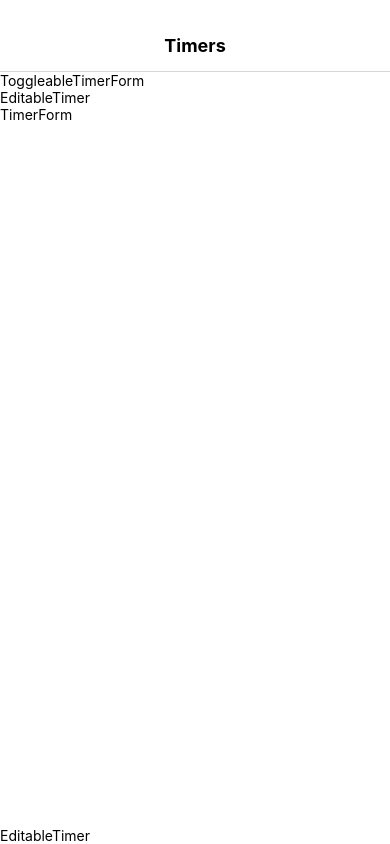
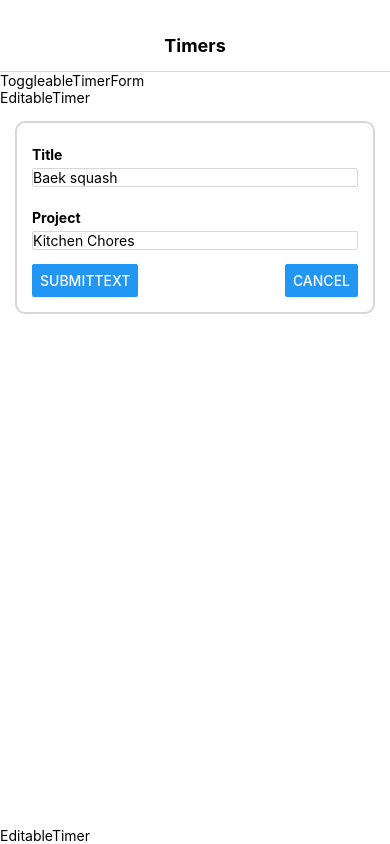
Before and after one commit to mindeleven/react-native-sample-apps, a React Native app in the folder time-tracking/: screen / in a window 390 px wide. Built offline with nearby package versions, Linux system fonts and the light colour scheme.

Commit message:
Elaborating on the layout of the TimerForm component

```diff
--- a/time-tracking/src/components/TimerForm.js
+++ b/time-tracking/src/components/TimerForm.js
@@ -1,14 +1,74 @@
 import React from 'react';
-import { StyleSheet, Text, View } from 'react-native';
+import { StyleSheet, Text, View, TextInput, Button } from 'react-native';
 
-function TimerForm() {
+function TimerForm({ id, title, project }) {
   return (
-    <View>
-      <Text>TimerForm</Text>
+    <View style={styles.formContainer}>
+      <View style={styles.attributeContainer}>
+        <Text style={styles.textInputTitle}>Title</Text>
+        <View style={styles.textInputContainer}>
+          <TextInput
+            style={styles.TextInput}
+            underlineColorAndroid="transparent"
+            defaultValue={title}
+          />
+        </View>
+      </View>
+      <View style={styles.attributeContainer}>
+        <Text style={styles.textInputTitle}>Project</Text>
+        <View style={styles.textInputContainer}>
+          <TextInput
+            style={styles.TextInput}
+            underlineColorAndroid="transparent"
+            defaultValue={project}
+          />
+        </View>
+      </View>
+      <View style={styles.buttonGroup}>
+        <Button
+          title="submitText"
+        />
+        <Button
+          title="Cancel"
+        />
+      </View>
     </View>
   );
 }
 
-const styles = StyleSheet.create({});
+const styles = StyleSheet.create({
+  formContainer: {
+    backgroundColor: 'white',
+    borderColor: '#D6D7DA',
+    borderWidth: 2,
+    borderRadius: 10,
+    padding: 15,
+    margin: 15,
+    marginBottom: 0
+  },
+  attributeContainer: {
+    marginVertical: 8
+  },
+  textInputContainer: {
+    borderColor: '#D6D7DA',
+    borderRadius: 2,
+    borderWidth: 1,
+    marginBottom: 6
+  },
+  textInput: {
+    height: 30,
+    padding: 5,
+    fontSize: 12
+  },
+  textInputTitle: {
+    fontSize: 14,
+    fontWeight: 'bold',
+    marginBottom: 5
+  },
+  buttonGroup: {
+    flexDirection: 'row',
+    justifyContent: 'space-between'
+  }
+});
 
 export default TimerForm;
```
